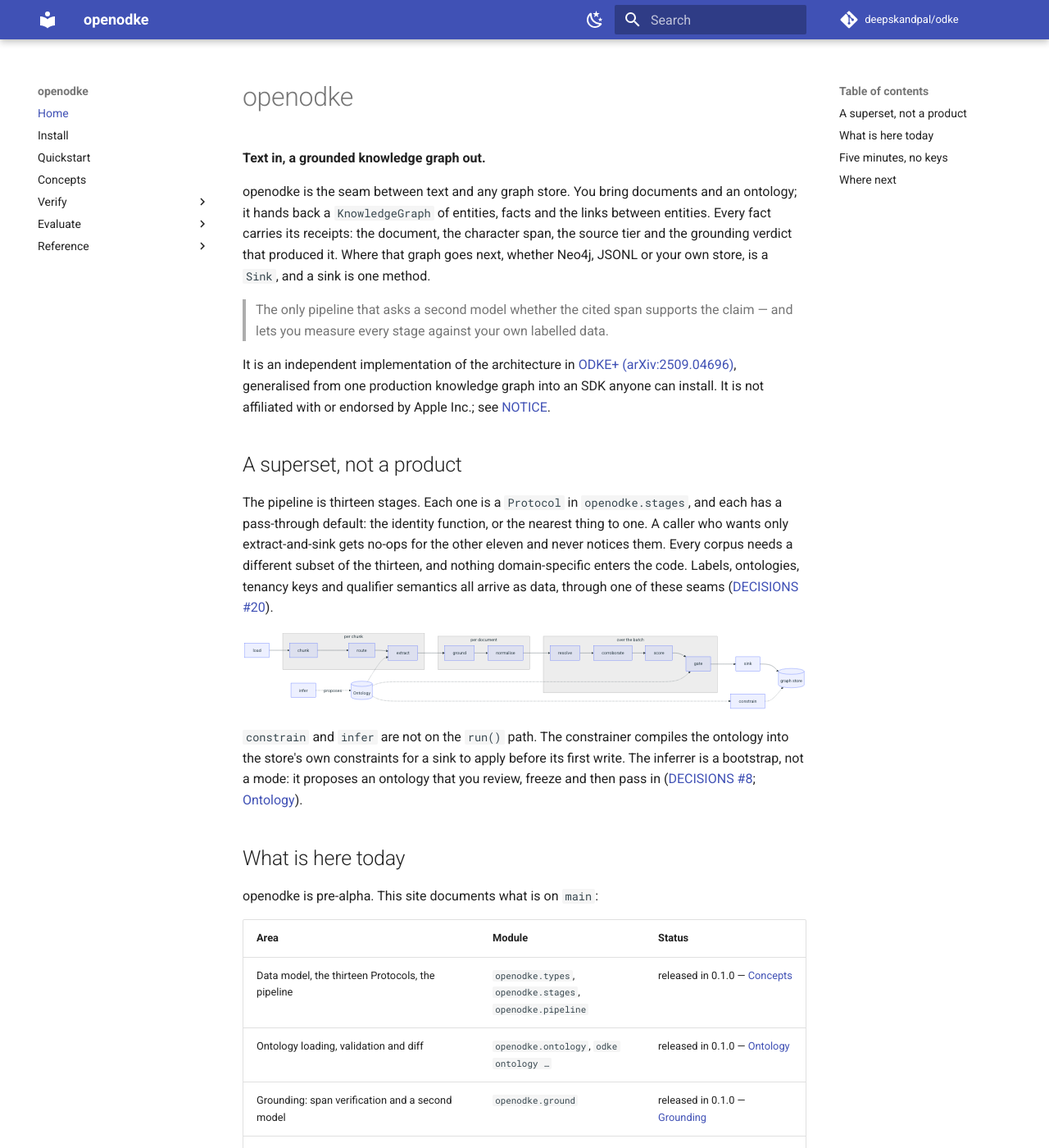
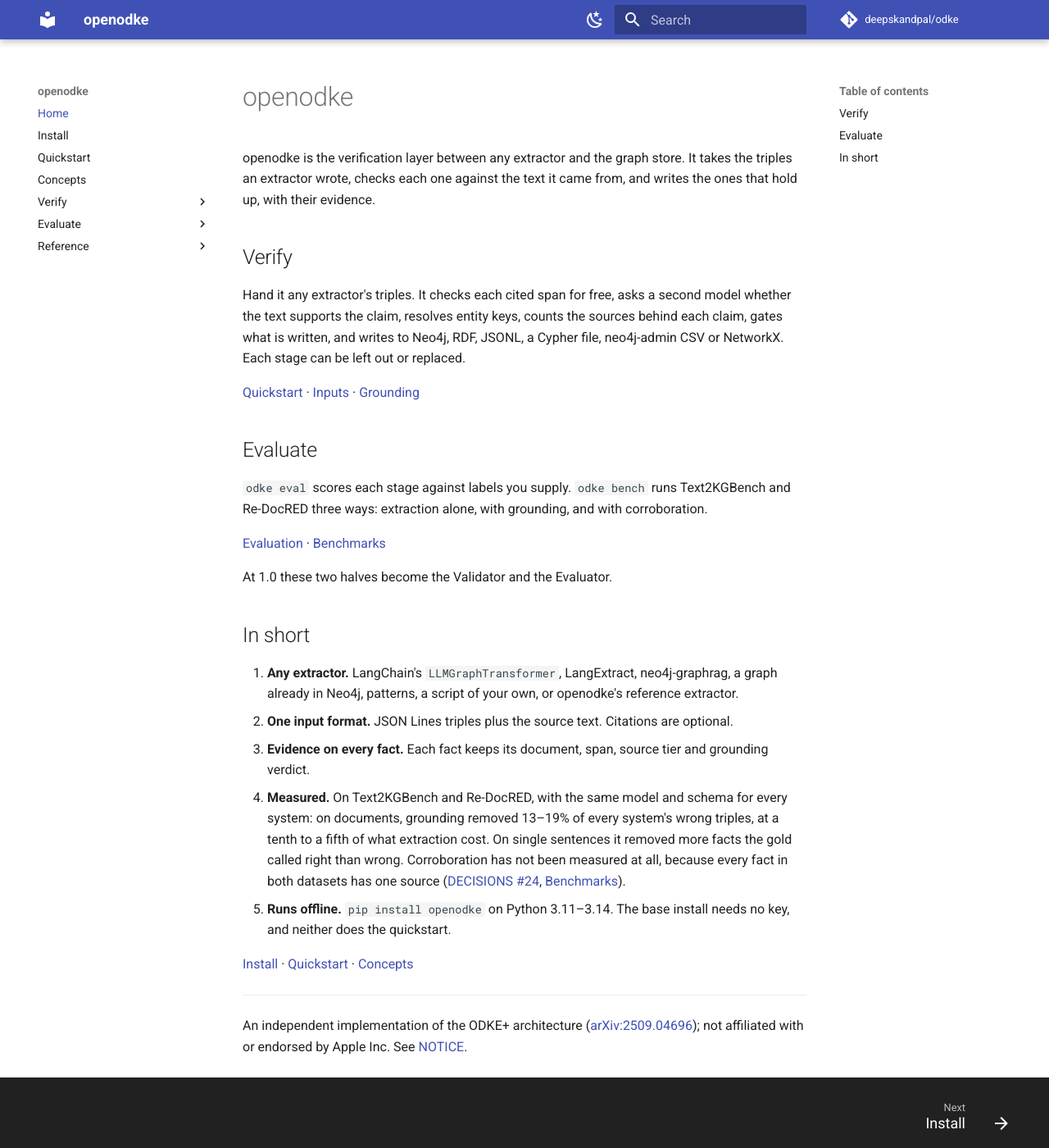
Before and after one commit to deepskandpal/odke, an MkDocs documentation site: the page built from docs/index.md, in a window 1280 px wide and 1400 px high. Shown: the whole window at 82% size. Built offline with MkDocs 1.6.1 and Material for MkDocs 9.7.7, drawn with Linux system fonts in a browser that asks for light colours; comment, search, counter and statistics services are not loaded; some of the changed text lies outside the part shown.

Commit message:
docs: the home page says what openodke is, in one screen
The verification layer between any extractor and the graph store, two blocks
(verify, evaluate) and five facts, with DECISIONS #24's numbers and caveats.
The site description says the same.

Co-Authored-By: Claude Opus 5.5 <noreply@anthropic.com>
Claude-Session: https://claude.ai/code/session_016EZ1FgTUH3NKEQyU837Wcd

````diff
--- a/docs/index.md
+++ b/docs/index.md
@@ -1,152 +1,53 @@
 # openodke
 
-**Text in, a grounded knowledge graph out.**
+openodke is the verification layer between any extractor and the graph store.
+It takes the triples an extractor wrote, checks each one against the text it
+came from, and writes the ones that hold up, with their evidence.
 
-openodke is the seam between text and any graph store. You bring documents and an
-ontology; it hands back a `KnowledgeGraph` of entities, facts and the links
-between entities. Every fact carries its receipts: the document, the character
-span, the source tier and the grounding verdict that produced it. Where that
-graph goes next, whether Neo4j, JSONL or your own store, is a `Sink`, and a sink
-is one method.
+## Verify
 
-> The only pipeline that asks a second model whether the cited span supports
-> the claim — and lets you measure every stage against your own labelled data.
+Hand it any extractor's triples. It checks each cited span for free, asks a
+second model whether the text supports the claim, resolves entity keys, counts
+the sources behind each claim, gates what is written, and writes to Neo4j, RDF,
+JSONL, a Cypher file, neo4j-admin CSV or NetworkX. Each stage can be left out
+or replaced.
 
-It is an independent implementation of the architecture in
-[ODKE+ (arXiv:2509.04696)](https://arxiv.org/abs/2509.04696), generalised from
-one production knowledge graph into an SDK anyone can install. It is not
-affiliated with or endorsed by Apple Inc.; see
+[Quickstart](quickstart.md) · [Inputs](inputs.md) · [Grounding](grounding.md)
+
+## Evaluate
+
+`odke eval` scores each stage against labels you supply. `odke bench` runs
+Text2KGBench and Re-DocRED three ways: extraction alone, with grounding, and
+with corroboration.
+
+[Evaluation](evaluation.md) · [Benchmarks](benchmarks.md)
+
+At 1.0 these two halves become the Validator and the Evaluator.
+
+## In short
+
+1. **Any extractor.** LangChain's `LLMGraphTransformer`, LangExtract,
+   neo4j-graphrag, a graph already in Neo4j, patterns, a script of your own, or
+   openodke's reference extractor.
+2. **One input format.** JSON Lines triples plus the source text. Citations are
+   optional.
+3. **Evidence on every fact.** Each fact keeps its document, span, source tier
+   and grounding verdict.
+4. **Measured.** On Text2KGBench and Re-DocRED, with the same model and schema
+   for every system: on documents, grounding removed 13–19% of every system's
+   wrong triples, at a tenth to a fifth of what extraction cost. On single
+   sentences it removed more facts the gold called right than wrong.
+   Corroboration has not been measured at all, because every fact in both
+   datasets has one source ([DECISIONS #24](decisions.md#24),
+   [Benchmarks](benchmarks.md)).
+5. **Runs offline.** `pip install openodke` on Python 3.11–3.14. The base
+   install needs no key, and neither does the quickstart.
+
+[Install](installation.md) · [Quickstart](quickstart.md) · [Concepts](concepts.md)
+
+---
+
+An independent implementation of the ODKE+ architecture
+([arXiv:2509.04696](https://arxiv.org/abs/2509.04696)); not affiliated with or
+endorsed by Apple Inc. See
 [NOTICE](https://github.com/deepskandpal/odke/blob/main/NOTICE).
-
-## A superset, not a product
-
-The pipeline is thirteen stages. Each one is a `Protocol` in `openodke.stages`, and
-each has a pass-through default: the identity function, or the nearest thing to
-one. A caller who wants only extract-and-sink gets no-ops for the other eleven
-and never notices them. Every corpus needs a different subset of the thirteen,
-and nothing domain-specific enters the code. Labels, ontologies, tenancy keys and
-qualifier semantics all arrive as data, through one of these seams
-([DECISIONS #20](decisions.md#20)).
-
-```mermaid
-flowchart LR
-  subgraph per_chunk [per chunk]
-    chunk --> route --> extract
-  end
-  subgraph per_document [per document]
-    ground --> normalise
-  end
-  subgraph over_the_batch [over the batch]
-    resolve --> corroborate --> score --> gate
-  end
-  load --> chunk
-  extract --> ground
-  normalise --> resolve
-  gate --> sink
-  ontology[(Ontology)] -.-> extract
-  ontology -.-> gate
-  ontology -.-> constrain
-  constrain -.-> store[(graph store)]
-  sink --> store
-  infer -. proposes .-> ontology
-```
-
-`constrain` and `infer` are not on the `run()` path. The constrainer compiles
-the ontology into the store's own constraints for a sink to apply before its
-first write. The inferrer is a bootstrap, not a mode: it proposes an ontology
-that you review, freeze and then pass in ([DECISIONS #8](decisions.md#8);
-[Ontology](ontology.md#drafting-one-parked)).
-
-## What is here today
-
-openodke is pre-alpha. This site documents what is on `main`:
-
-| Area | Module | Status |
-|---|---|---|
-| Data model, the thirteen Protocols, the pipeline | `openodke.types`, `openodke.stages`, `openodke.pipeline` | released in 0.1.0 — [Concepts](concepts.md) |
-| Ontology loading, validation and diff | `openodke.ontology`, `odke ontology …` | released in 0.1.0 — [Ontology](ontology.md) |
-| Grounding: span verification and a second model | `openodke.ground` | released in 0.1.0 — [Grounding](grounding.md) |
-| Neo4j sink and constraint bootstrap | `openodke.sinks.neo4j` | released in 0.1.0 — [Write to a store](stores.md#neo4j) |
-| Evaluation against your own labels | `openodke.eval`, `odke eval` | released in 0.1.0 — [Evaluation](evaluation.md) |
-| Loaders (text, Markdown, records, HTML, PDF, DOCX), the sentence chunker, pattern / LLM / hybrid extractors | `openodke.loaders`, `openodke.chunking`, `openodke.extract` | released in 0.1.0 — [Loading documents](loading.md), [Reference extractor](reference-extractor.md) |
-| Normalise, resolve, corroborate, score | `openodke.corroborate` | released in 0.1.0 — [Resolution & corroboration](resolution-and-corroboration.md) |
-| Ontology import from OWL, RDFS, SKOS and a live Neo4j graph | `Ontology.from_owl`, `Ontology.from_neo4j` | released in 0.1.0 — [Ontology](ontology.md#importing-a-schema-you-already-have) |
-| Ontology inference: a draft to review, then freeze | `openodke.infer`, `odke ontology infer`, `odke ontology freeze` | released in 0.1.0 — [Ontology](ontology.md#drafting-one-parked) |
-| JSONL, Cypher-file, neo4j-admin CSV, RDF and NetworkX sinks | `openodke.sinks` | released in 0.1.0 — [Write to a store](stores.md) |
-| The whole pipeline from one config file | `openodke.run`, `odke run` | released in 0.1.0 — [`odke run`](run.md) |
-| The ablation: extraction alone, + grounding, + corroboration | `openodke.eval.run_ablation`, `odke eval ablation` | released in 0.1.0 — [Evaluation](evaluation.md#ablation) |
-| Citation width by grounding verdict — the evaluator that needs no labels | `openodke.eval.evaluate_spans`, `odke eval spans` | released in 0.1.1 — [Evaluation](evaluation.md#spans) |
-
-## Five minutes, no keys
-
-Nothing below needs a model provider, a database or a network. The extractor is
-a toy regular expression, to show the seam: `openodke.extract` has the real pattern,
-LLM and hybrid extractors, and any class with an `extract(chunk, ontology)`
-method is an extractor.
-
-```python
-import re
-
-from openodke import Document, Entity, Evidence, Fact, GroundingVerdict, Ontology, Pipeline, Span
-from openodke.ground import SpanGrounder
-
-ontology = Ontology.from_dict(
-    {
-        "name": "people",
-        "types": {"Person": {"description": "A human being."}},
-        "predicates": {"born": {"domain": ["Person"], "range": "integer"}},
-    }
-)
-
-
-class BornIn:
-    """'<First> <Last> was born in <year>', cited by character offset."""
-
-    pattern = re.compile(r"(?P<name>[A-Z]\w+ [A-Z]\w+) was born in (?P<year>\d{4})")
-
-    def extract(self, chunk, ontology):
-        for m in self.pattern.finditer(chunk.text):
-            # Offsets in the chunk plus the chunk's start: offsets in the document.
-            span = Span(
-                doc_id=chunk.doc_id,
-                start=chunk.start + m.start(),
-                end=chunk.start + m.end(),
-                quote=m[0],
-            )
-            yield Fact(
-                subject=Entity(key=m["name"].lower(), type="Person", label=m["name"]),
-                predicate="born",
-                object_value=int(m["year"]),
-                evidence=(Evidence(doc_id=chunk.doc_id, span=span),),
-                extractor="born-in-regex",
-            )
-
-
-doc = Document(id="d1", text="Ada Lovelace was born in 1815. Charles Babbage was born in 1791.")
-kg = Pipeline(ontology, BornIn(), grounder=SpanGrounder()).run([doc])
-
-print([(f.subject.label, f.object_value) for f in kg.facts])
-# [('Ada Lovelace', 1815), ('Charles Babbage', 1791)]
-print(kg.stats)
-# {'documents': 1, 'chunks': 1, 'skipped': 0, 'deferred': 0, 'refused': 0}
-
-assert all(f.evidence[0].span.resolve(doc) == f.evidence[0].span.quote for f in kg.facts)
-assert all(f.verdict is GroundingVerdict.UNCHECKED for f in kg.facts)
-```
-
-Every stage that was not named ran as its pass-through: one chunk per document,
-every chunk routed to extraction, keys taken as given, every fact its own claim,
-everything accepted. `SpanGrounder` checked that each cited offset really says
-what the fact claims it says. It found them, so it left the verdict `UNCHECKED`
-for a model to decide. The free check never says `SUPPORTED` by itself; see
-[Grounding](grounding.md).
-
-## Where next
-
-- [Installation](installation.md): the base install talks to nothing; extras add
-  drivers and providers.
-- [Concepts](concepts.md): `Fact`, its signature, the two clocks, links, chunks
-  and the thirteen Protocols.
-- [`odke run`](run.md): the whole pipeline from one config file, and a walk through
-  the end-to-end example.
-- [Decisions](decisions.md): the design calls and what each one cost.
--- a/mkdocs.yml
+++ b/mkdocs.yml
@@ -1,7 +1,7 @@
 site_name: openodke
 site_description: >-
-  Text in, a grounded knowledge graph out: ontology-guided knowledge extraction
-  for Neo4j or any graph store.
+  The verification layer between any extractor and the graph store: ground,
+  resolve, corroborate and evaluate extracted triples.
 site_url: https://openodke.dev/
 repo_url: https://github.com/deepskandpal/odke
 repo_name: deepskandpal/odke
````
